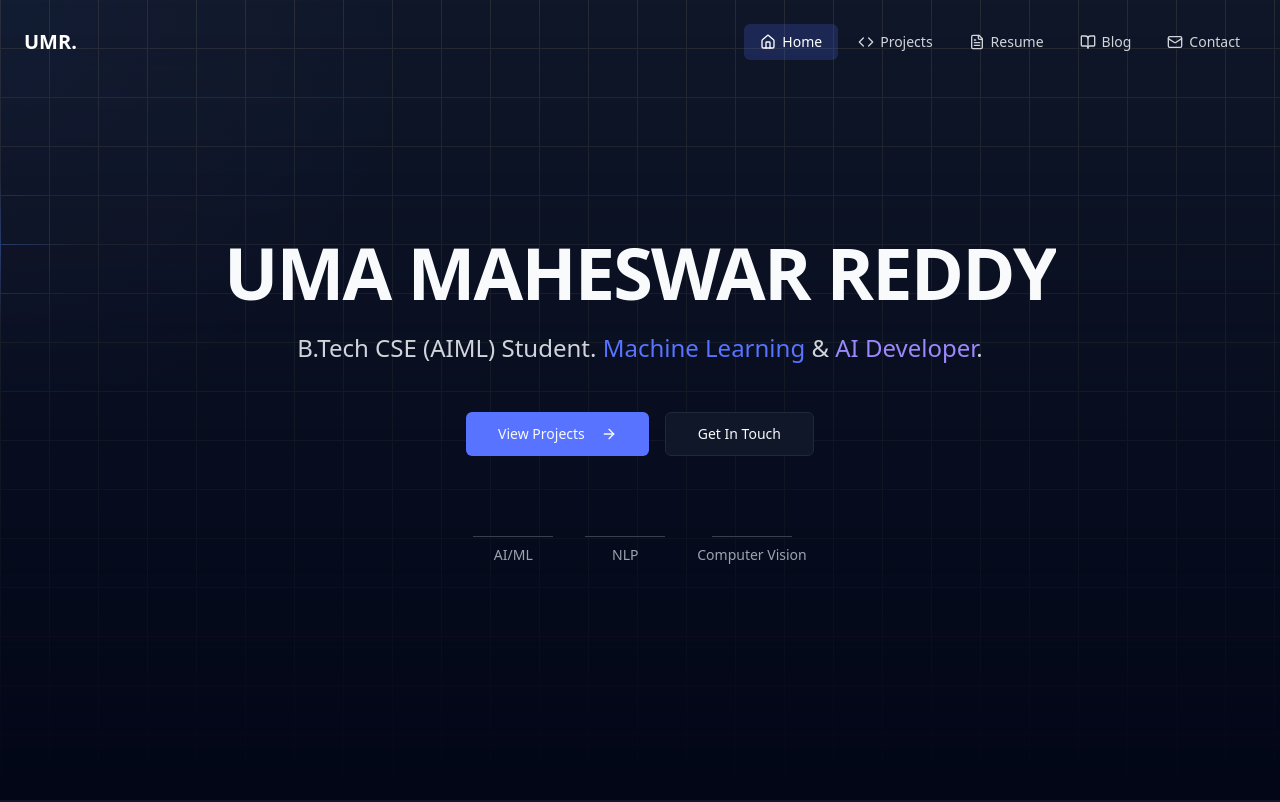
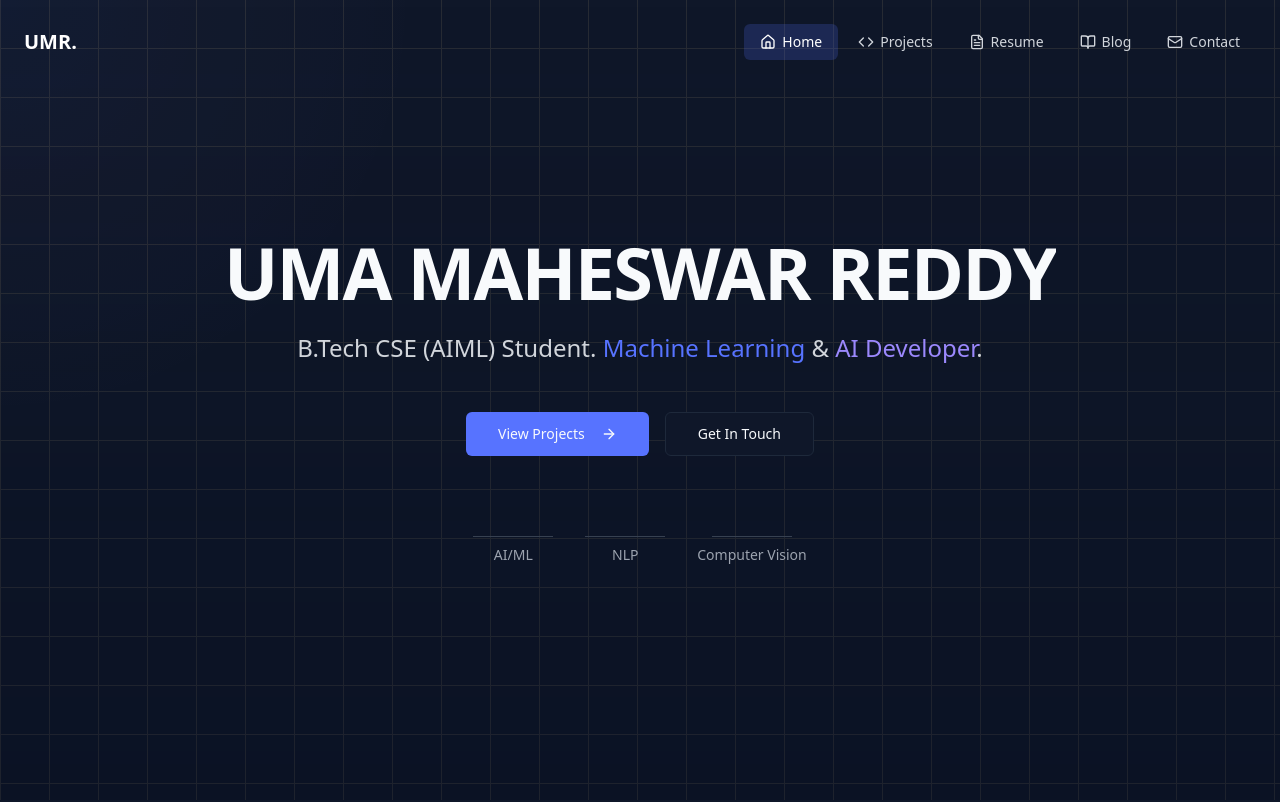
Before and after one commit to Umamahesh8838/uma-portfolio-blueprint, a React (Vite) app: page / in a window 1280 px wide. Shown: the top 802 px of the page. Built offline with nearby package versions, Linux system fonts and the light colour scheme.

Commit message:
Fix: Full page background ripple effect
Ensure the background ripple effect spans from the header to the footer of the page.

```diff
--- a/src/components/HeroSection.tsx
+++ b/src/components/HeroSection.tsx
@@ -2,13 +2,11 @@
 import { ArrowRight } from 'lucide-react';
 import { Button } from '@/components/ui/button';
 import RippleText from '@/components/RippleText';
-import { BackgroundCells } from '@/components/ui/background-ripple-effect';
 
 const HeroSection = () => {
   return (
-    <section id="home" className="relative min-h-screen">
-      <BackgroundCells className="bg-background min-h-screen">
-        <div className="max-w-7xl mx-auto px-4 sm:px-6 lg:px-8 w-full pointer-events-auto min-h-screen flex items-center justify-center">
+    <section id="home" className="relative min-h-screen flex items-center justify-center">
+      <div className="max-w-7xl mx-auto px-4 sm:px-6 lg:px-8 w-full">
         <div className="flex flex-col items-center justify-center text-center">
           <h1 className="text-4xl md:text-6xl lg:text-7xl font-bold tracking-tight animate-fade-down">
             <RippleText text="UMA MAHESWAR REDDY" />
@@ -46,7 +44,6 @@ const HeroSection = () => {
           </div>
         </div>
       </div>
-      </BackgroundCells>
     </section>
   );
 };
--- a/src/components/ui/background-ripple-effect.tsx
+++ b/src/components/ui/background-ripple-effect.tsx
@@ -1,3 +1,4 @@
+
 "use client";
 
 import React, { useEffect, useRef, useState } from "react";
@@ -14,7 +15,7 @@ export const BackgroundCells = ({ children, className }: BackgroundCellsProps) =
     <div className={cn("relative min-h-screen flex justify-center overflow-hidden", className)}>
       <BackgroundCellCore />
       {children && (
-        <div className="relative z-50 pointer-events-none select-none w-full">
+        <div className="relative z-50 pointer-events-none select-none w-full min-h-screen">
           {children}
         </div>
       )}
@@ -41,12 +42,12 @@ const BackgroundCellCore = () => {
     <div
       ref={ref}
       onMouseMove={handleMouseMove}
-      className="h-full w-full absolute inset-0"
+      className="h-full w-full absolute inset-0 min-h-screen"
     >
-      <div className="absolute h-full w-full inset-0 overflow-hidden">
+      <div className="absolute h-full w-full inset-0 overflow-hidden min-h-screen">
         <div className="absolute h-full w-full pointer-events-none z-40 bg-slate-950 [mask-image:linear-gradient(to_bottom,transparent,black)]" />
         <div
-          className="absolute inset-0 z-20 bg-transparent"
+          className="absolute inset-0 z-20 bg-transparent min-h-screen"
           style={{
             maskImage: `radial-gradient(${size / 4}px circle at center, white, transparent)`,
             WebkitMaskImage: `radial-gradient(${size / 4}px circle at center, white, transparent)`,
--- a/src/pages/Index.tsx
+++ b/src/pages/Index.tsx
@@ -8,7 +8,7 @@ import BlogSection from '@/components/BlogSection';
 import ContactSection from '@/components/ContactSection';
 import Footer from '@/components/Footer';
 import ScrollToTop from '@/components/ScrollToTop';
-import RippleText from '@/components/RippleText';
+import { BackgroundCells } from '@/components/ui/background-ripple-effect';
 
 const Index = () => {
   useEffect(() => {
@@ -39,7 +39,9 @@ const Index = () => {
   }, []);
 
   return (
-    <div className="min-h-screen bg-background text-foreground">
+    <div className="min-h-screen bg-background text-foreground relative">
+      <BackgroundCells className="bg-background">
+        <div className="relative z-10 pointer-events-auto">
           <NavBar />
 
           <HeroSection />
@@ -63,6 +65,8 @@ const Index = () => {
           <Footer />
           <ScrollToTop />
         </div>
+      </BackgroundCells>
+    </div>
   );
 };
 
```
Lines whose indentation alone changed are shown as unchanged.
